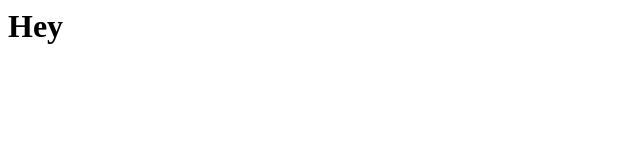
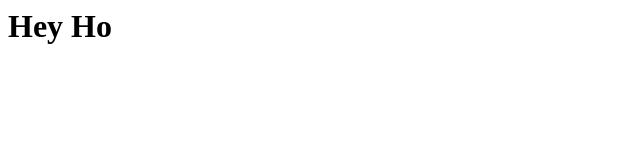
Before and after one commit to ninjaguydan/git-test, a plain HTML site: page index.html in a window 1280 px wide. Shown: the full height of the page, 0-640 px from the left. Drawn offline with Linux system fonts and the light colour scheme.

Commit message:
changed the h1

```diff
--- a/index.html
+++ b/index.html
@@ -1 +1 @@
-<h1>Hey</h1>
+<h1>Hey Ho</h1>
```
